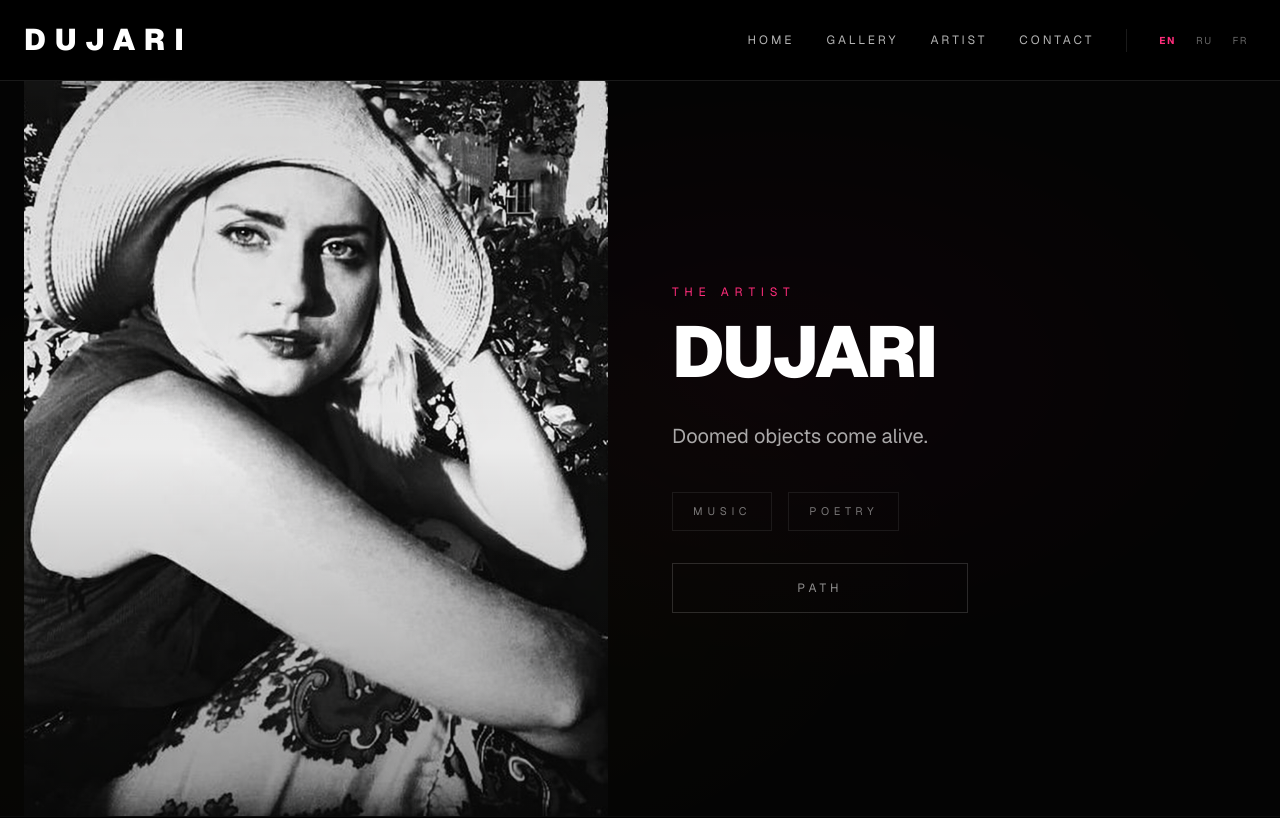
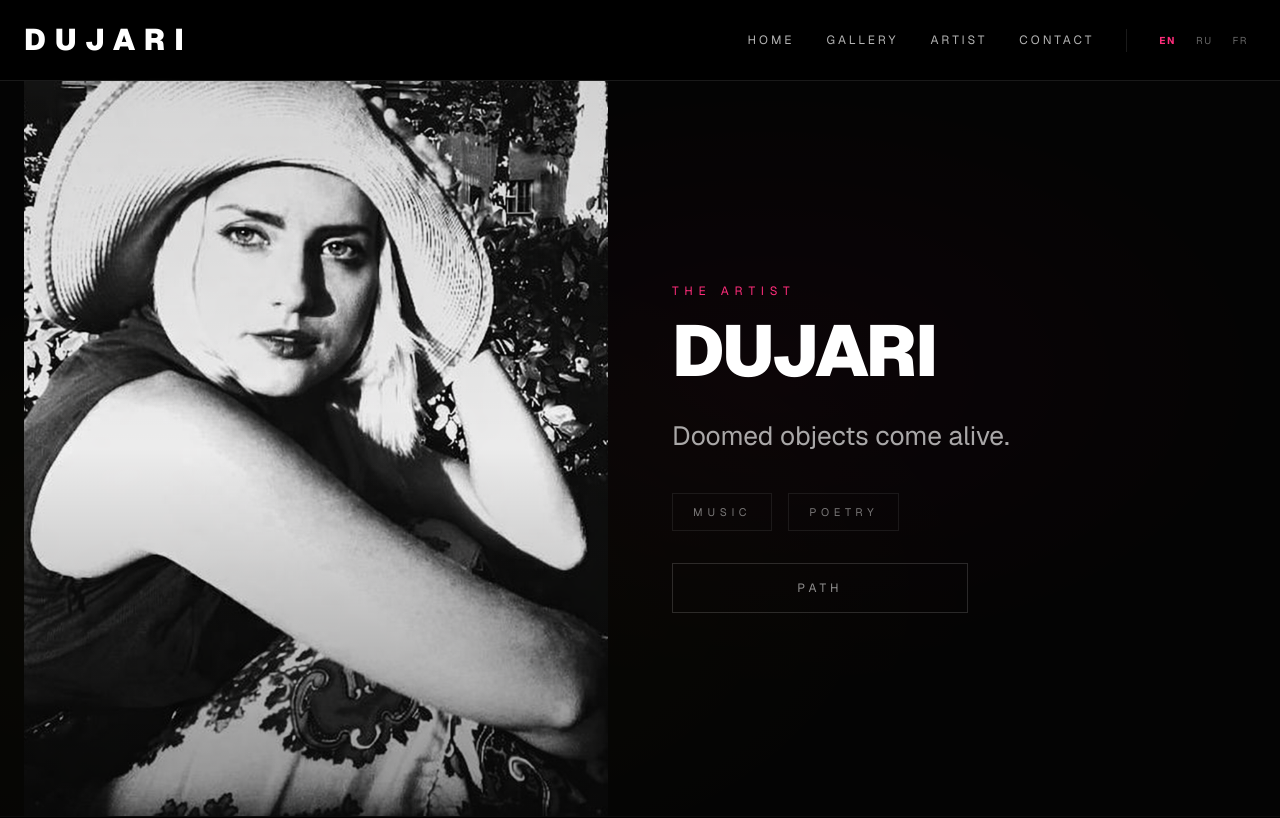
Before and after one commit to genfreemix/dujari, a Next.js app: page /artist in a window 1280 px wide. Shown: the top 818 px of the page. Built offline with nearby package versions, Linux system fonts and the light colour scheme.

Commit message:
artist: raise internal key statement scale

```diff
--- a/src/app/artist/page.tsx
+++ b/src/app/artist/page.tsx
@@ -41,7 +41,7 @@ export default function ArtistPage() {
             <h1 className="text-white text-5xl md:text-7xl font-black tracking-tight uppercase mb-8">
               DUJARI
             </h1>
-            <p className="text-white/65 text-lg md:text-xl leading-relaxed mb-8 md:mb-10 max-w-xl">
+            <p className="text-white/65 text-[1.4rem] md:text-[1.65rem] leading-[1.3] mb-8 md:mb-10 max-w-xl">
               {t("artist.quote")}
             </p>
 
```
